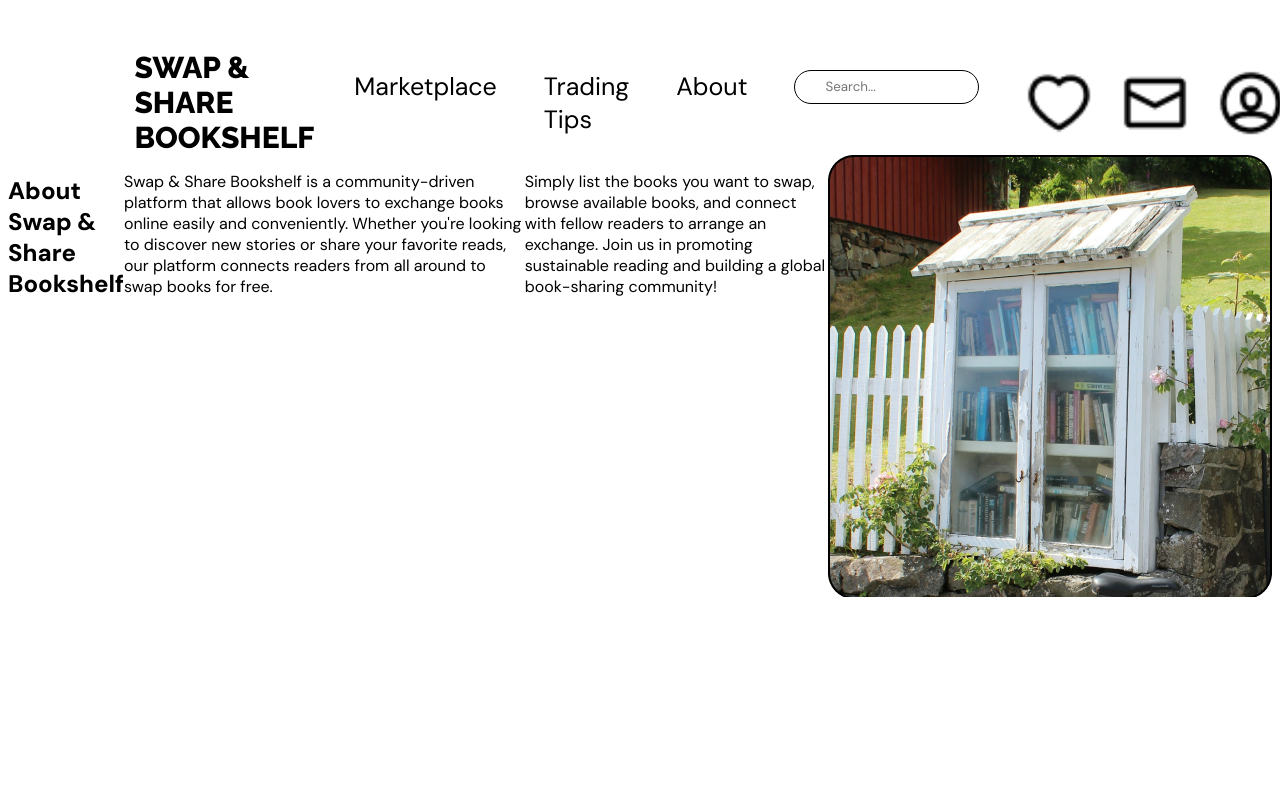
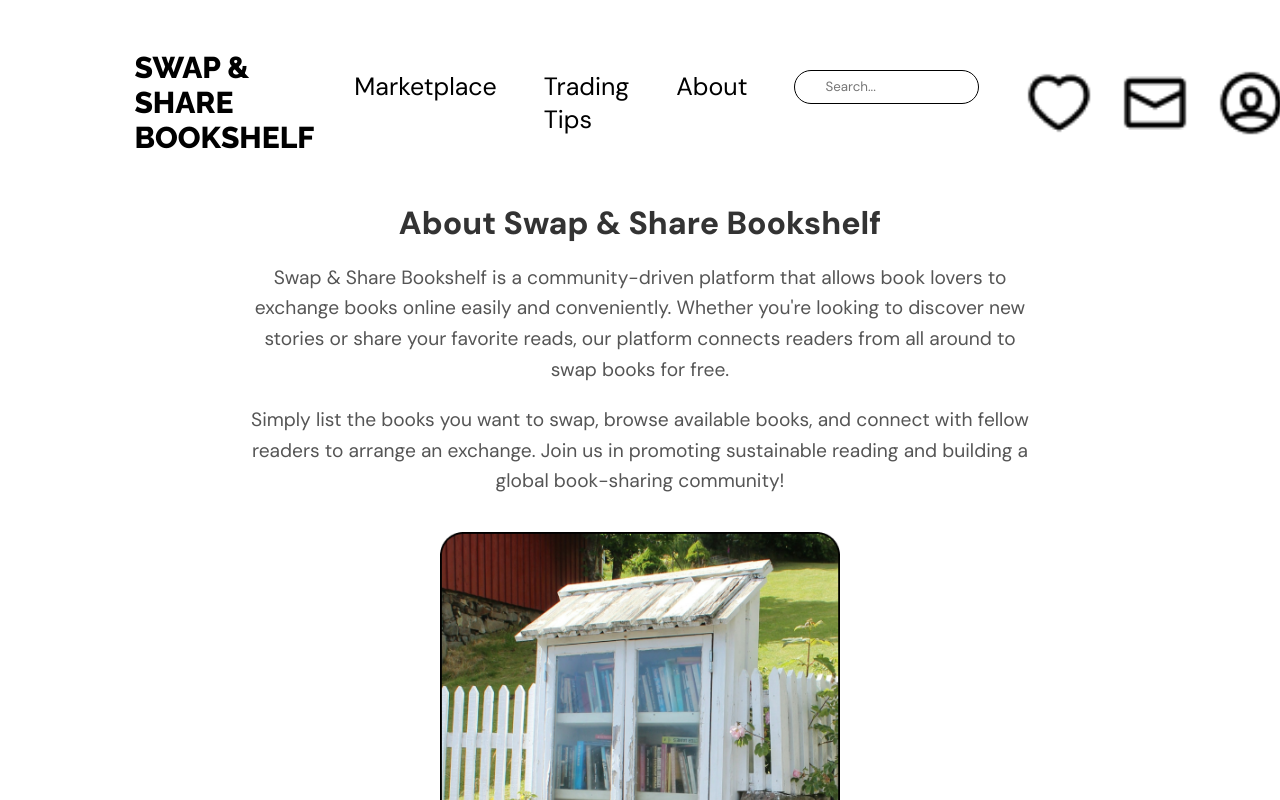
Before and after one commit to gino-reinke/Swap-and-Share-Bookshelf, a React (Vite) app: page /about in a window 1280 px wide. Shown: the top 800 px of the page. Built offline with nearby package versions, Linux system fonts and the light colour scheme; no server answers.

Commit message:
Update About.module.css

```diff
--- a/src/components/About/About.module.css
+++ b/src/components/About/About.module.css
@@ -1,7 +1,29 @@
 @import "../../vars.css";
 
 .container {
-    position: relative;
-    display: flex;
+  max-width: 800px;
+  margin: 0 auto;
+  padding: 20px;
+  text-align: center;
+}
 
-  }
+h1 {
+  font-size: 2rem;
+  color: #333;
+  margin-bottom: 10px;
+}
+
+p {
+  font-size: 1.2rem;
+  color: #555;
+  line-height: 1.6;
+  margin-bottom: 15px;
+}
+
+/* Ensure class name matches the JSX */
+.heroImg {
+  width: 100%;
+  max-width: 400px;
+  margin-top: 20px;
+  border-radius: 10px;
+}
```
